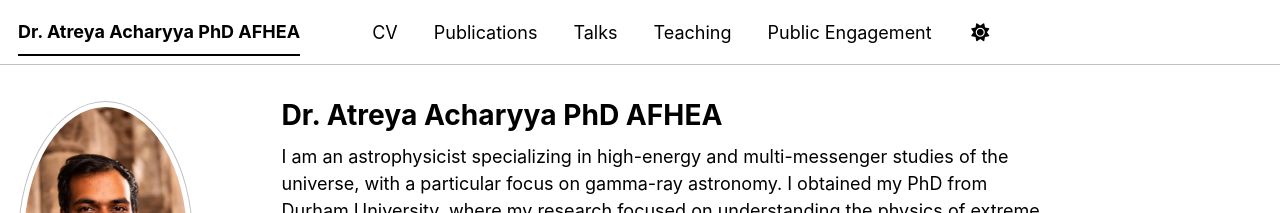
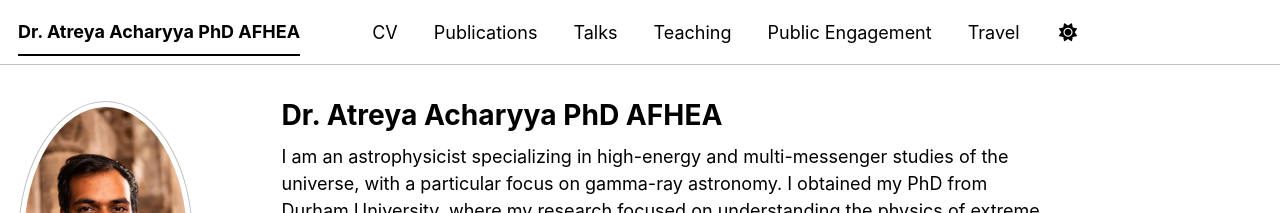
Before and after one commit to atreyaacharyya/atreyaacharyya.github.com, a Jekyll site: the page built from _pages/about.md, in a window 1280 px wide. Shown: the top 213 px of the page. Built offline with Jekyll 4.4.1, drawn with Linux system fonts in a browser that asks for light colours; some web fonts are replaced; a script bundle is joined from its source files by our own code; library files that are not in the unit come from our copies.

Commit message:
Update navigation.yml

```diff
--- a/_data/navigation.yml
+++ b/_data/navigation.yml
@@ -22,3 +22,6 @@ main:
 
   - title: "Public Engagement"
     url: /public_engagement/
+
+  - title: "Travel"
+    url: /travel/
```
